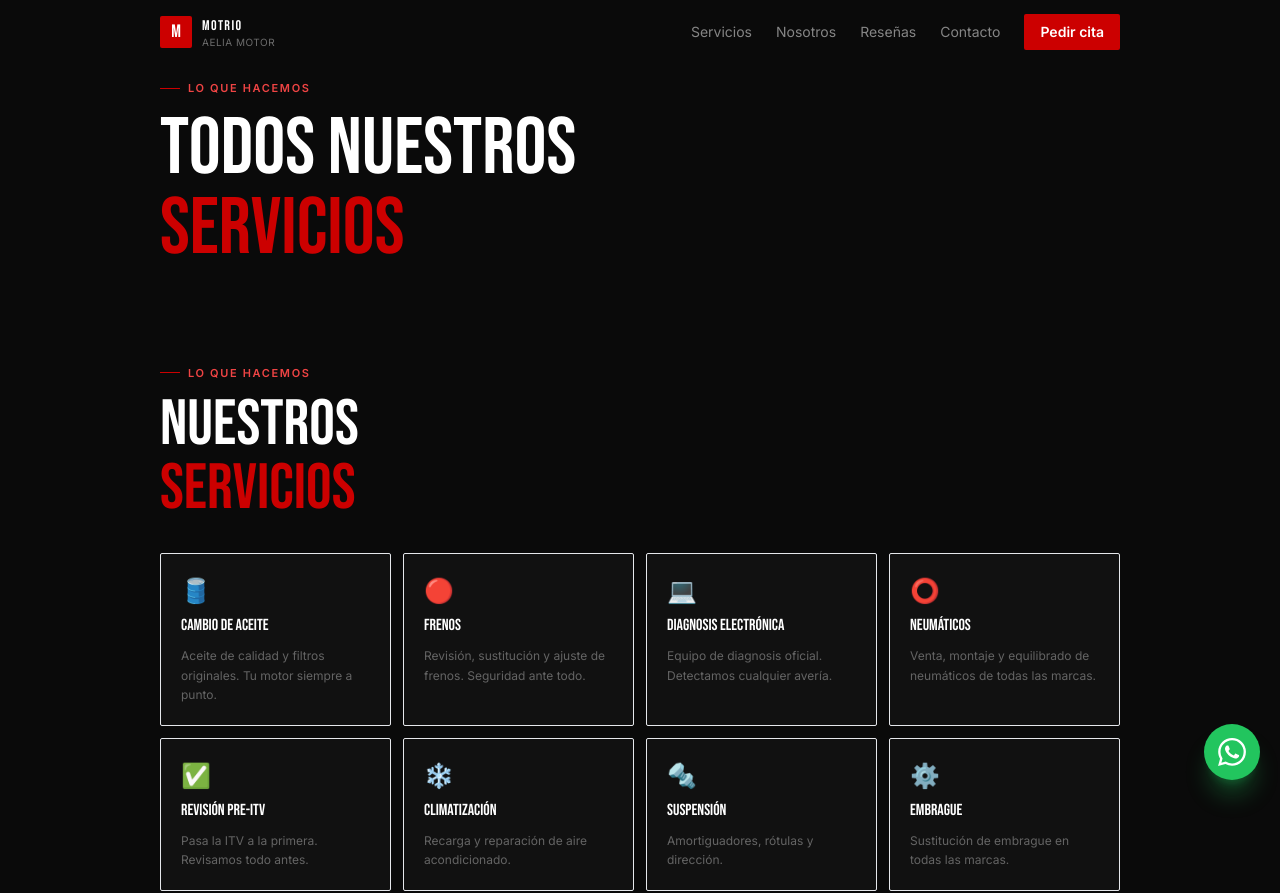
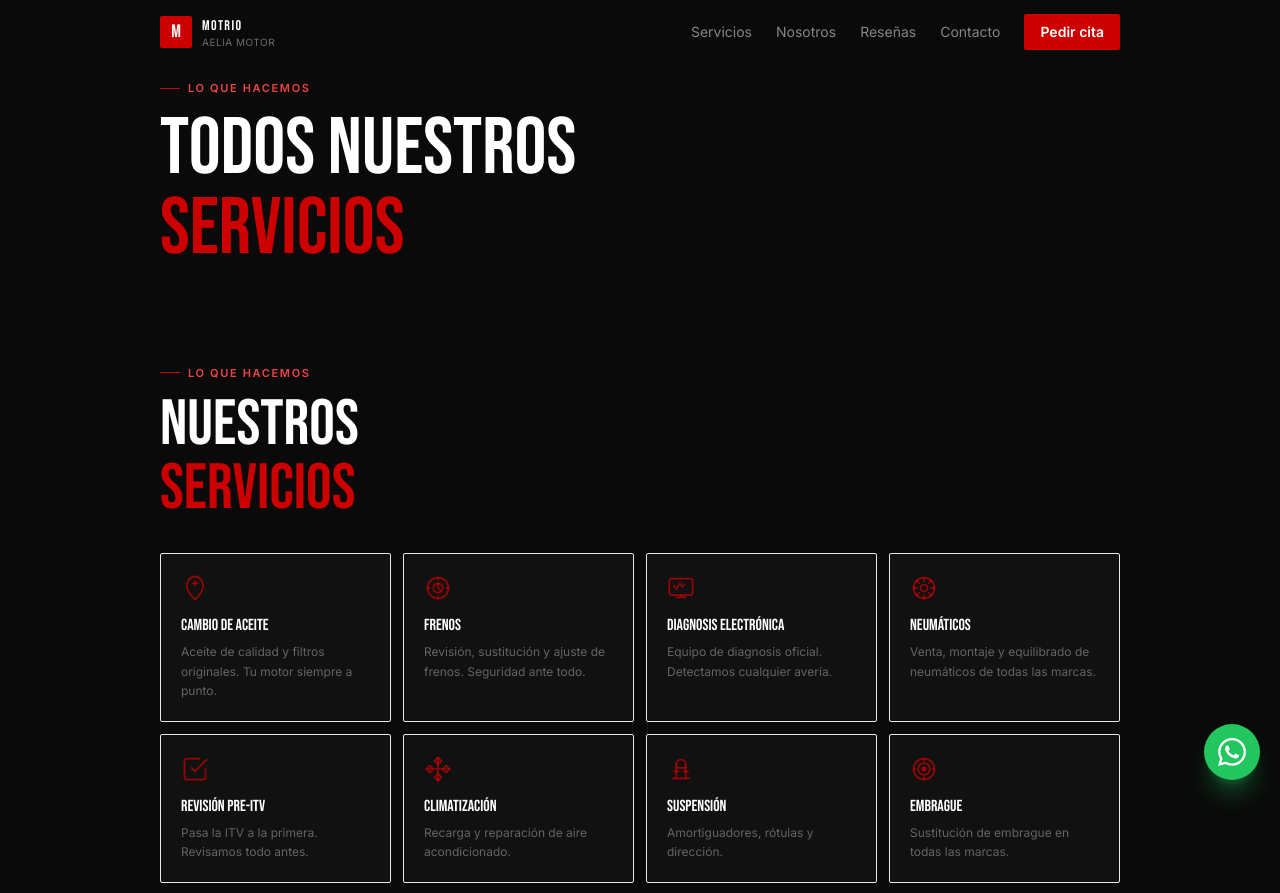
Before and after one commit to BigAPP37/taller-aleilla, a Next.js app: page /servicios in a window 1280 px wide. Shown: the top 893 px of the page. Built offline with nearby package versions, Linux system fonts and the light colour scheme.

Commit message:
cambio de iconos

```diff
--- a/src/components/home/ServicesGrid.tsx
+++ b/src/components/home/ServicesGrid.tsx
@@ -3,6 +3,7 @@
 import { useEffect, useRef } from "react";
 import Link from "next/link";
 import { config } from "@/config";
+import { serviceIconMap } from "@/components/ui/ServiceIcons";
 
 export function ServicesGrid({ showAll = false }: { showAll?: boolean }) {
   const services = showAll ? config.services : config.services.filter(s => s.featured);
@@ -44,24 +45,31 @@ export function ServicesGrid({ showAll = false }: { showAll?: boolean }) {
           )}
         </div>
 
-        {/* Grid — SIEMPRE 2 cols en mobile */}
+        {/* Grid */}
         <div className="grid grid-cols-2 sm:grid-cols-3 lg:grid-cols-4 gap-2 sm:gap-3">
-          {services.map((s, i) => (
+          {services.map((s, i) => {
+            const Icon = serviceIconMap[s.slug];
+            return (
               <Link
                 key={s.slug}
                 href={`/servicios/${s.slug}`}
-              className="ri group bg-zinc-900 border border-white/6 hover:border-red-600/40 active:scale-95 p-4 sm:p-5 flex flex-col gap-2 rounded-sm transition-all"
+                className="ri group bg-zinc-900 border border-white/6 hover:border-red-600/40 hover:bg-zinc-800/60 active:scale-95 p-4 sm:p-5 flex flex-col gap-3 rounded-sm transition-all duration-200"
                 style={{ opacity: 0, transform: "translateY(14px)", transition: "opacity 0.35s ease, transform 0.35s ease, border-color 0.2s, background 0.2s" }}
               >
-              <span className="text-2xl">{s.icon}</span>
-              <h3 className="font-display text-white uppercase text-sm sm:text-base leading-tight group-hover:text-red-500 transition-colors">
+                {Icon && (
+                  <Icon className="w-7 h-7 text-red-600/70 group-hover:text-red-500 transition-colors duration-200" />
+                )}
+                <div>
+                  <h3 className="font-display text-white uppercase text-sm sm:text-base leading-tight group-hover:text-red-500 transition-colors duration-200">
                     {s.name}
                   </h3>
-              <p className="text-white/35 font-body text-xs leading-relaxed hidden sm:block line-clamp-2">
+                  <p className="text-white/35 font-body text-xs leading-relaxed mt-1 hidden sm:block line-clamp-2">
                     {s.shortDescription}
                   </p>
+                </div>
               </Link>
-          ))}
+            );
+          })}
         </div>
       </div>
     </section>
--- /dev/null
+++ b/src/components/ui/ServiceIcons.tsx
@@ -0,0 +1,137 @@
+// Iconos SVG profesionales para cada servicio
+// Estilo: línea fina, stroke, coherente
+
+export function IconOil({ className = "w-8 h-8" }: { className?: string }) {
+  return (
+    <svg className={className} viewBox="0 0 24 24" fill="none" stroke="currentColor" strokeWidth={1.5} strokeLinecap="round" strokeLinejoin="round">
+      <path d="M12 2C8 2 5 6 5 10c0 5 7 12 7 12s7-7 7-12c0-4-3-8-7-8z"/>
+      <path d="M12 6v4M10 8h4"/>
+    </svg>
+  );
+}
+
+export function IconBrakes({ className = "w-8 h-8" }: { className?: string }) {
+  return (
+    <svg className={className} viewBox="0 0 24 24" fill="none" stroke="currentColor" strokeWidth={1.5} strokeLinecap="round" strokeLinejoin="round">
+      <circle cx="12" cy="12" r="9"/>
+      <circle cx="12" cy="12" r="4"/>
+      <path d="M12 3v2M12 19v2M3 12h2M19 12h2"/>
+      <path d="M12 8v4l2 2"/>
+    </svg>
+  );
+}
+
+export function IconDiagnosis({ className = "w-8 h-8" }: { className?: string }) {
+  return (
+    <svg className={className} viewBox="0 0 24 24" fill="none" stroke="currentColor" strokeWidth={1.5} strokeLinecap="round" strokeLinejoin="round">
+      <rect x="2" y="4" width="20" height="14" rx="2"/>
+      <path d="M8 20h8M12 18v2"/>
+      <path d="M6 10l2 3 3-5 2 3 2-2"/>
+    </svg>
+  );
+}
+
+export function IconTyres({ className = "w-8 h-8" }: { className?: string }) {
+  return (
+    <svg className={className} viewBox="0 0 24 24" fill="none" stroke="currentColor" strokeWidth={1.5} strokeLinecap="round" strokeLinejoin="round">
+      <circle cx="12" cy="12" r="9"/>
+      <circle cx="12" cy="12" r="3"/>
+      <path d="M12 3v3M12 18v3M3 12h3M18 12h3M5.6 5.6l2.1 2.1M16.3 16.3l2.1 2.1M5.6 18.4l2.1-2.1M16.3 7.7l2.1-2.1"/>
+    </svg>
+  );
+}
+
+export function IconITV({ className = "w-8 h-8" }: { className?: string }) {
+  return (
+    <svg className={className} viewBox="0 0 24 24" fill="none" stroke="currentColor" strokeWidth={1.5} strokeLinecap="round" strokeLinejoin="round">
+      <path d="M9 11l3 3L22 4"/>
+      <path d="M21 12v7a2 2 0 01-2 2H5a2 2 0 01-2-2V5a2 2 0 012-2h11"/>
+    </svg>
+  );
+}
+
+export function IconAC({ className = "w-8 h-8" }: { className?: string }) {
+  return (
+    <svg className={className} viewBox="0 0 24 24" fill="none" stroke="currentColor" strokeWidth={1.5} strokeLinecap="round" strokeLinejoin="round">
+      <path d="M12 2v20M2 12h20"/>
+      <path d="M12 2l3 3-3 3-3-3 3-3zM12 16l3 3-3 3-3-3 3-3zM2 12l3-3 3 3-3 3-3-3zM16 12l3-3 3 3-3 3-3-3z"/>
+    </svg>
+  );
+}
+
+export function IconSuspension({ className = "w-8 h-8" }: { className?: string }) {
+  return (
+    <svg className={className} viewBox="0 0 24 24" fill="none" stroke="currentColor" strokeWidth={1.5} strokeLinecap="round" strokeLinejoin="round">
+      <path d="M5 20h14"/>
+      <path d="M8 20V8M16 20V8"/>
+      <path d="M8 8c0-2 1.5-4 4-4s4 2 4 4"/>
+      <path d="M6 14h4M14 14h4"/>
+      <path d="M8 11h8"/>
+    </svg>
+  );
+}
+
+export function IconClutch({ className = "w-8 h-8" }: { className?: string }) {
+  return (
+    <svg className={className} viewBox="0 0 24 24" fill="none" stroke="currentColor" strokeWidth={1.5} strokeLinecap="round" strokeLinejoin="round">
+      <circle cx="12" cy="12" r="9"/>
+      <circle cx="12" cy="12" r="5"/>
+      <circle cx="12" cy="12" r="1.5" fill="currentColor"/>
+      <path d="M12 3v2M12 19v2M3 12h2M19 12h2"/>
+    </svg>
+  );
+}
+
+export function IconTiming({ className = "w-8 h-8" }: { className?: string }) {
+  return (
+    <svg className={className} viewBox="0 0 24 24" fill="none" stroke="currentColor" strokeWidth={1.5} strokeLinecap="round" strokeLinejoin="round">
+      <circle cx="7" cy="17" r="3"/>
+      <circle cx="17" cy="17" r="3"/>
+      <path d="M7 14V7l5-4 5 4v7"/>
+      <path d="M7 17h10"/>
+    </svg>
+  );
+}
+
+export function IconElectric({ className = "w-8 h-8" }: { className?: string }) {
+  return (
+    <svg className={className} viewBox="0 0 24 24" fill="none" stroke="currentColor" strokeWidth={1.5} strokeLinecap="round" strokeLinejoin="round">
+      <path d="M13 2L3 14h9l-1 8 10-12h-9l1-8z"/>
+    </svg>
+  );
+}
+
+export function IconExhaust({ className = "w-8 h-8" }: { className?: string }) {
+  return (
+    <svg className={className} viewBox="0 0 24 24" fill="none" stroke="currentColor" strokeWidth={1.5} strokeLinecap="round" strokeLinejoin="round">
+      <path d="M3 17h10a4 4 0 000-8H9"/>
+      <path d="M9 9V7a2 2 0 00-2-2H5a2 2 0 00-2 2v10"/>
+      <path d="M15 10c1 0 2 .5 3 1.5M17 8c1.5 1 2.5 2.5 2.5 4"/>
+      <path d="M19 6c2 1.5 3 3.5 3 6"/>
+    </svg>
+  );
+}
+
+export function IconMaintenance({ className = "w-8 h-8" }: { className?: string }) {
+  return (
+    <svg className={className} viewBox="0 0 24 24" fill="none" stroke="currentColor" strokeWidth={1.5} strokeLinecap="round" strokeLinejoin="round">
+      <path d="M14.7 6.3a1 1 0 000 1.4l1.6 1.6a1 1 0 001.4 0l3.77-3.77a6 6 0 01-7.94 7.94l-6.91 6.91a2.12 2.12 0 01-3-3l6.91-6.91a6 6 0 017.94-7.94l-3.76 3.76z"/>
+    </svg>
+  );
+}
+
+// Mapa slug → icono
+export const serviceIconMap: Record<string, React.FC<{ className?: string }>> = {
+  "cambio-aceite-y-filtros":   IconOil,
+  "frenos":                     IconBrakes,
+  "diagnosis-electronica":      IconDiagnosis,
+  "neumaticos":                 IconTyres,
+  "revision-pre-itv":           IconITV,
+  "climatizacion":              IconAC,
+  "suspension-y-direccion":     IconSuspension,
+  "embrague":                   IconClutch,
+  "correa-de-distribucion":     IconTiming,
+  "electricidad":               IconElectric,
+  "escape":                     IconExhaust,
+  "mantenimiento-general":      IconMaintenance,
+};
```
Lines whose indentation alone changed are shown as unchanged.
